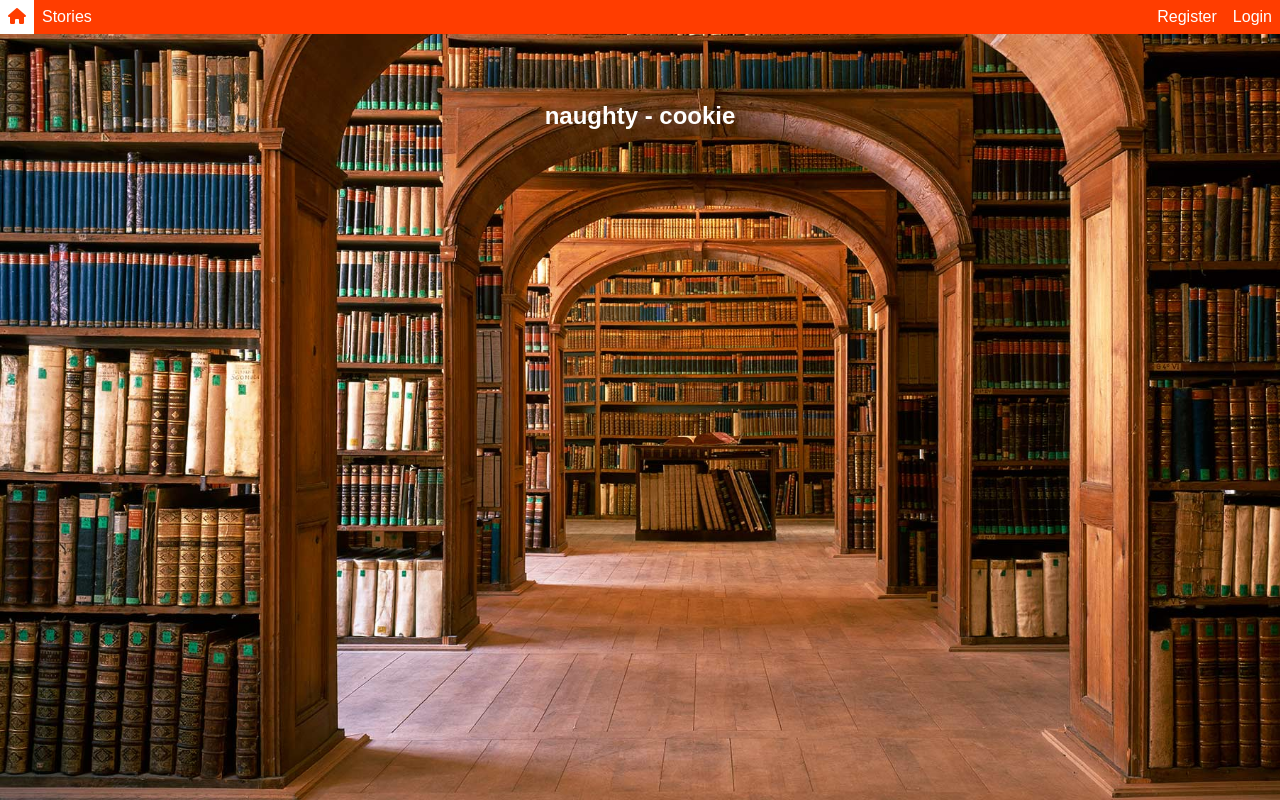
After one commit to hurtleturtle/webapp, a Flask app: page /cookies in a window 1280 px wide. The commit adds this page. Run offline with Flask 2, Linux system fonts and the light colour scheme; some libraries are stand-ins or nearby versions.

Commit message:
Added cookies

```diff
--- a/wuxia/auth.py
+++ b/wuxia/auth.py
@@ -56,7 +56,7 @@ def login():
             session.clear()
             session['user_id'] = user['id']
             response = make_response(redirect(url_for('story.story_list')))
-            response.set_cookie('sweet_cookie', value='shiver-me-timbers')
+            response.set_cookie('pirate', value='shiver_me_timbers')
             return response
 
         flash(error)
--- /dev/null
+++ b/wuxia/misc.py
@@ -0,0 +1,16 @@
+from flask import Blueprint, request, render_template
+
+
+bp = Blueprint('misc', __name__)
+
+
+@bp.route('/cookies', methods=['GET'])
+def cookies():
+    allowed_cookie = {'pirate': 'shiver_me_timbers'}
+
+    if allowed_cookie.items() <= dict(request.cookies).items():
+        returned_cookies = request.cookies
+    else:
+        returned_cookies = {'naughty': 'cookie'}
+
+    return render_template('misc/cookies.html', cookies=returned_cookies)
--- a/wuxia/static/style.css
+++ b/wuxia/static/style.css
@@ -232,3 +232,12 @@ form {
 ::before, ::after {
   box-sizing: border-box;
 }
+
+/* Cookie page layout */
+div.cookie {
+    padding: 3rem;
+}
+div.cookie > h2 {
+    text-align: center;
+    color: white;
+}
--- /dev/null
+++ b/wuxia/templates/misc/cookies.html
@@ -0,0 +1,11 @@
+{% extends "base.html" %}
+
+{% block title %}Cookies{% endblock %}
+
+{% block content %}
+{% for cookie in cookies %}
+<div class="cookie">
+    <h2>{{ cookie }} - {{ cookies[cookie] }}</h2>
+</div>
+{% endfor %}
+{% endblock %}
```
Also changed, not shown: wuxia/__init__.py (+3 -4 lines).
